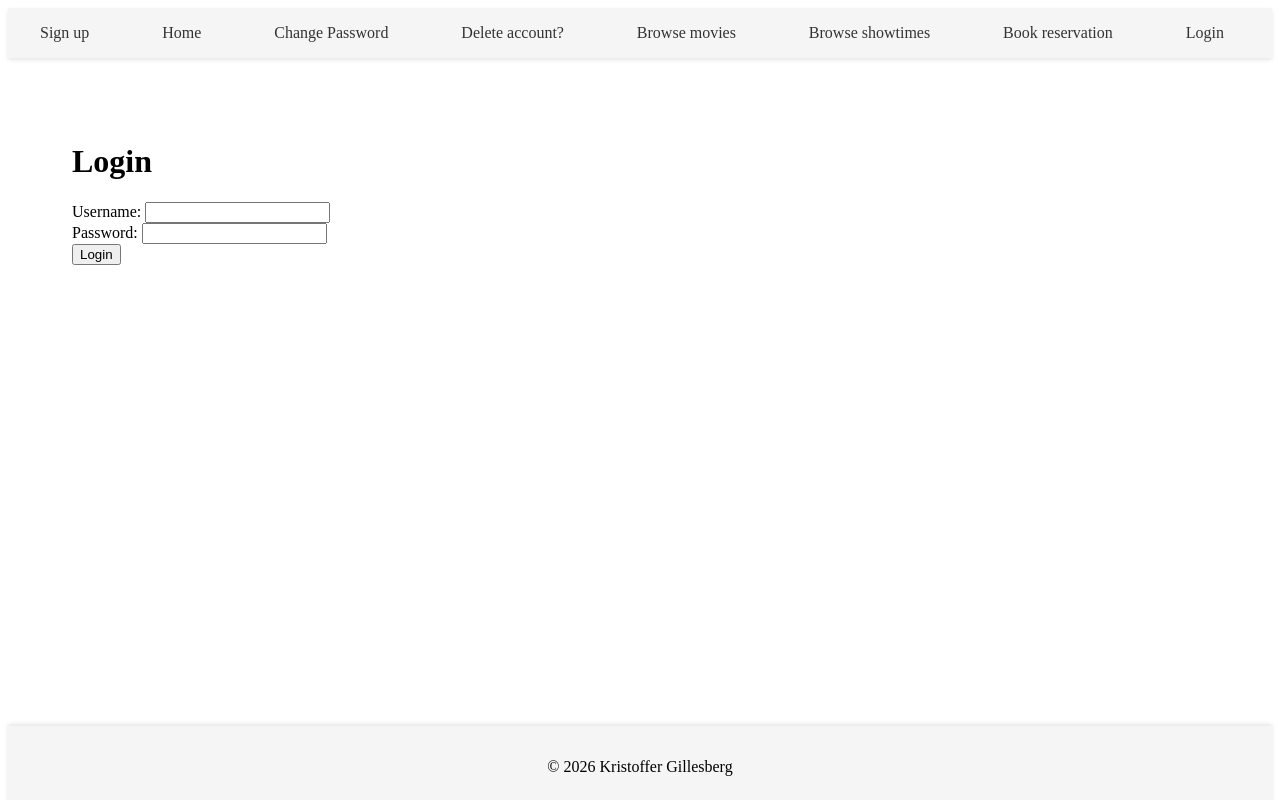
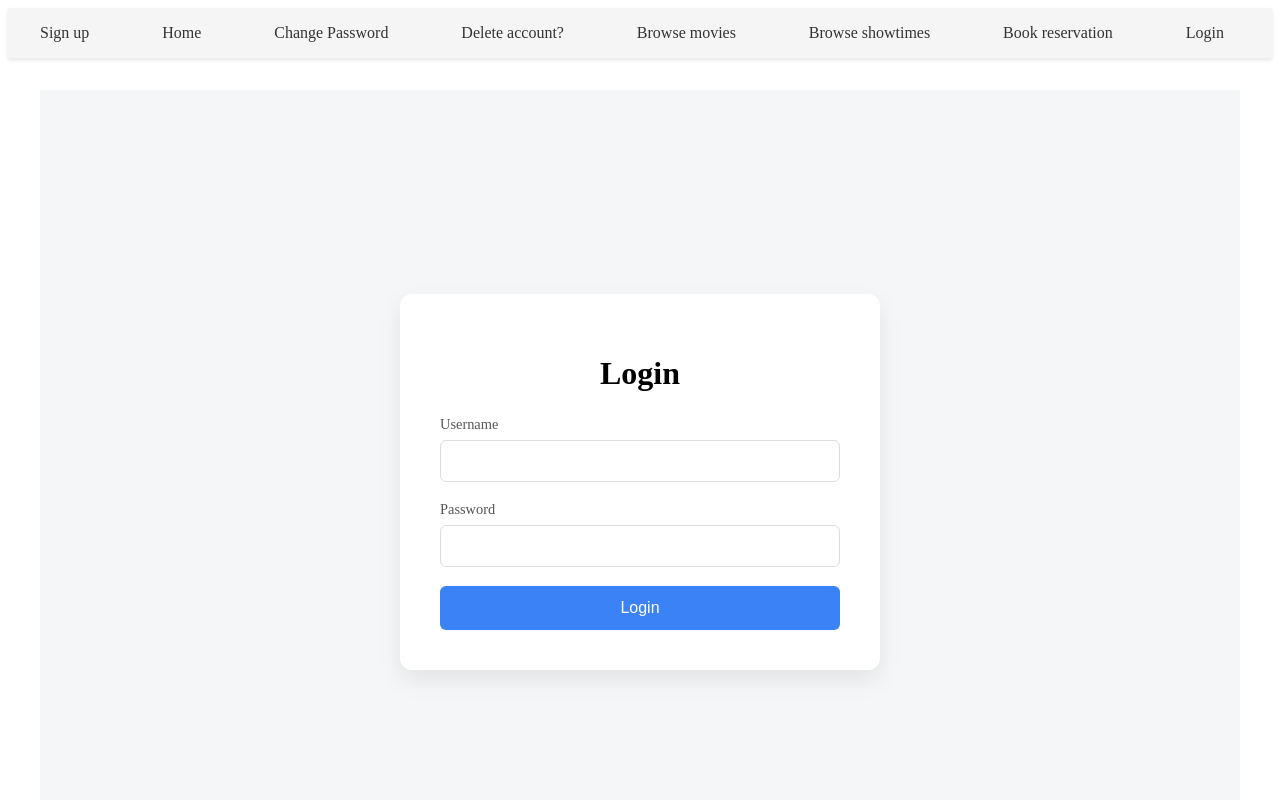
Before and after one commit to SaltyShaman/ReEksamen, a SvelteKit app in the folder frontend/: page /login in a window 1280 px wide. Shown: the top 800 px of the page. Built offline with nearby package versions, Linux system fonts and the light colour scheme; no server answers.

Commit message:
Login page styling

```diff
--- a/frontend/src/routes/login/+page.svelte
+++ b/frontend/src/routes/login/+page.svelte
@@ -1,4 +1,6 @@
 <script>
+    import "./login.css";
+
     let username = "";
     let password = "";
     let errorMessage = "";
@@ -34,24 +36,26 @@
     }
 </script>
 
-<main>
+<main class="login-page">
+    <div class="login-card">
         <h1>Login</h1>
 
         <form on:submit={handleLogin}>
-        <div>
-            <label for="username">Username:</label>
+            <div class="form-group">
+                <label for="username">Username</label>
                 <input id="username" bind:value={username} required />
             </div>
 
-        <div>
-            <label for="password">Password:</label>
+            <div class="form-group">
+                <label for="password">Password</label>
                 <input type="password" bind:value={password} required />
             </div>
 
             {#if errorMessage}
-            <p style="color:red">{errorMessage}</p>
+                <p class="error">{errorMessage}</p>
             {/if}
 
             <button type="submit">Login</button>
         </form>
+    </div>
 </main>
--- /dev/null
+++ b/frontend/src/routes/login/login.css
@@ -0,0 +1,72 @@
+/* Scope everything under login-page so header is untouched */
+
+.login-page {
+    min-height: calc(100vh - 80px); /* leaves space for header */
+    display: flex;
+    align-items: center;
+    justify-content: center;
+    background-color: #f4f6f8;
+    padding: 2rem;
+}
+
+.login-card {
+    background: white;
+    padding: 2.5rem;
+    width: 100%;
+    max-width: 400px;
+    border-radius: 12px;
+    box-shadow: 0 10px 25px rgba(0, 0, 0, 0.08);
+}
+
+.login-card h1 {
+    margin-bottom: 1.5rem;
+    text-align: center;
+}
+
+.form-group {
+    margin-bottom: 1.2rem;
+    display: flex;
+    flex-direction: column;
+}
+
+.form-group label {
+    margin-bottom: 0.4rem;
+    font-size: 0.9rem;
+    color: #555;
+}
+
+.form-group input {
+    padding: 0.7rem;
+    border: 1px solid #ddd;
+    border-radius: 6px;
+    font-size: 1rem;
+    transition: border 0.2s ease;
+}
+
+.form-group input:focus {
+    outline: none;
+    border-color: #3b82f6;
+}
+
+button {
+    width: 100%;
+    padding: 0.8rem;
+    background-color: #3b82f6;
+    color: white;
+    border: none;
+    border-radius: 6px;
+    font-size: 1rem;
+    cursor: pointer;
+    transition: background 0.2s ease;
+}
+
+button:hover {
+    background-color: #2563eb;
+}
+
+.error {
+    color: #e11d48;
+    margin-bottom: 1rem;
+    font-size: 0.9rem;
+    text-align: center;
+}
```
Lines whose indentation alone changed are shown as unchanged.
